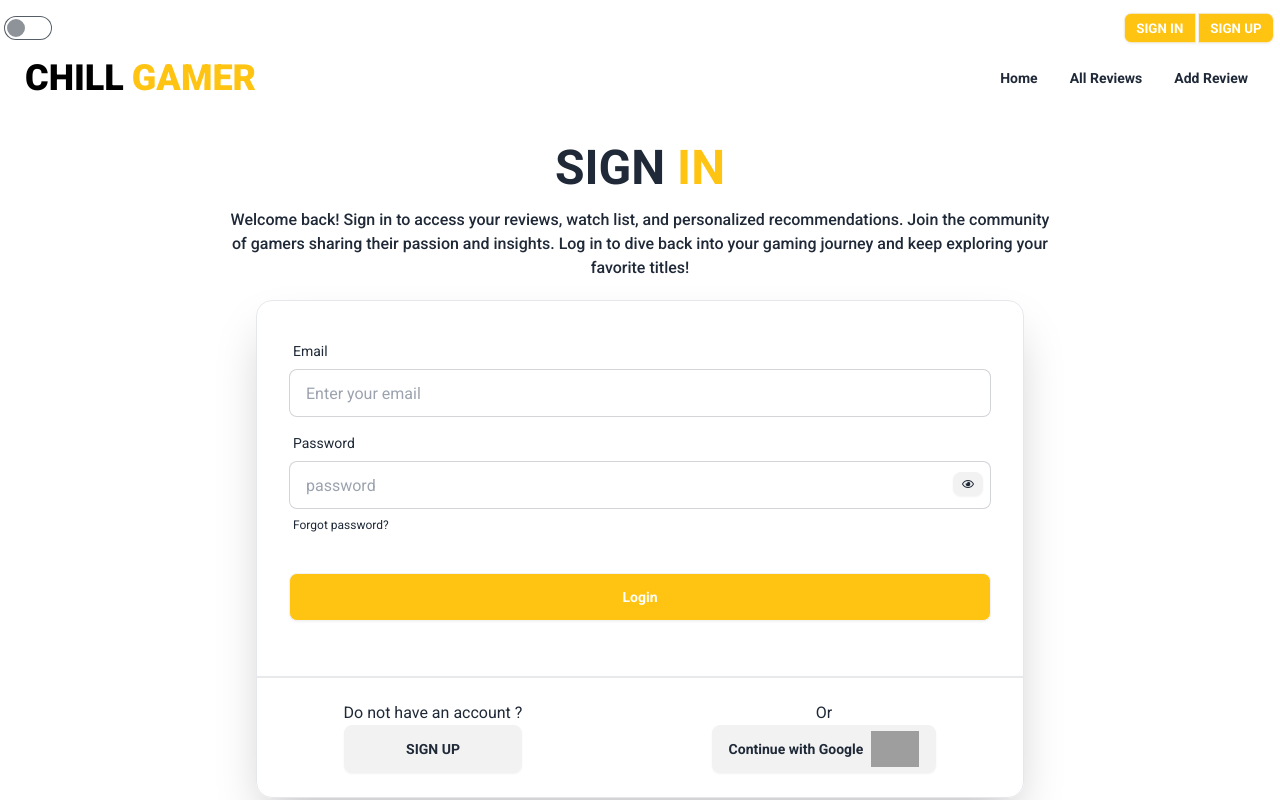
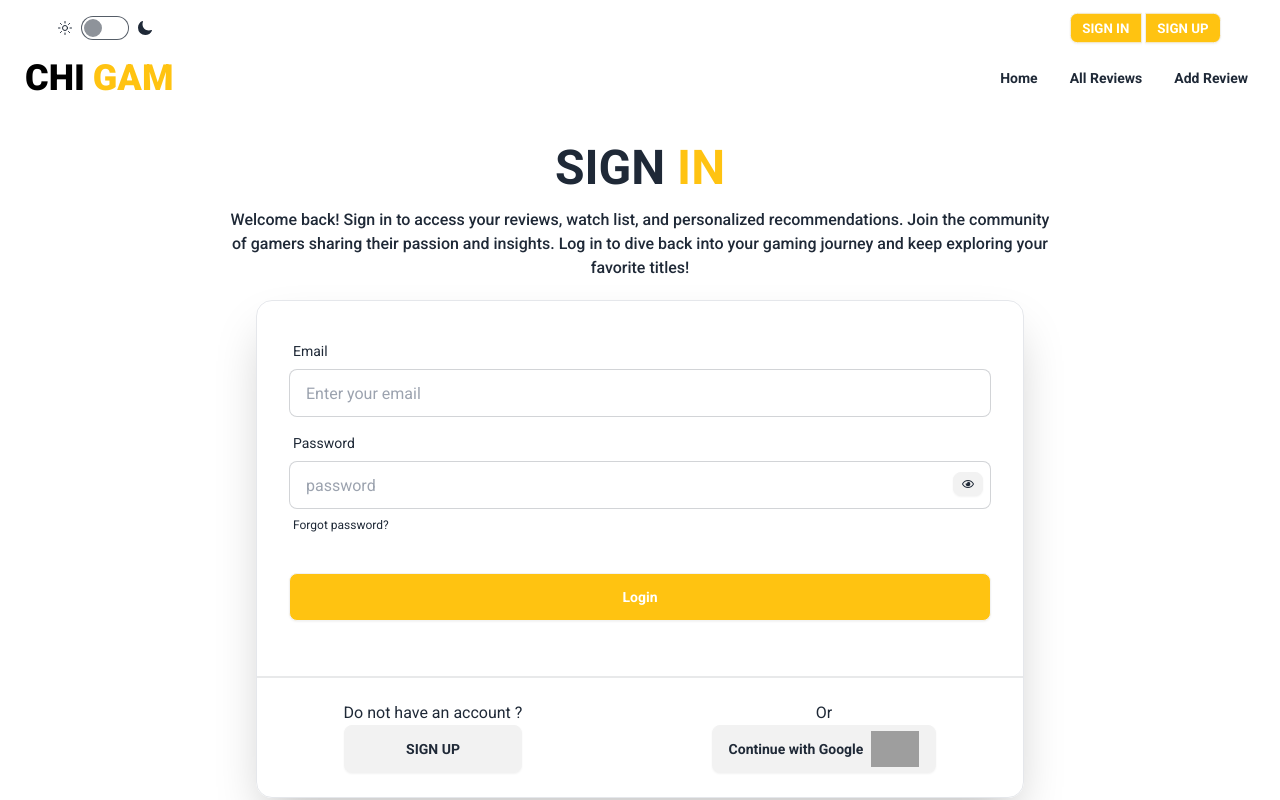
Before and after one commit to farahsamsi/Chill-Gamer-Client, a React (Vite) app: page /login in a window 1280 px wide. Shown: the top 800 px of the page. Built offline with nearby package versions, Linux system fonts and the light colour scheme; no server answers; grey boxes are pictures that could not be loaded.

Commit message:
updated the fetch urls in router for my reviews and watchlist pages

```diff
--- a/src/Components/Navbar/Navbar.jsx
+++ b/src/Components/Navbar/Navbar.jsx
@@ -25,15 +25,15 @@ const Navbar = () => {
             <div className="navbar bg-base-100 container mx-auto">
                 <div className="flex-1">
                     <Link to='/' className={`btn btn-ghost text-2xl lg:text-4xl font-extrabold ${theme === 'light' ? 'text-black' : 'text-white'}`}>
-                        <span>
+                        <span>C
                             <Typewriter
-                                words={["CHILL"]}
+                                words={["HILL"]}
                                 loop={false}
                                 typeSpeed={40}
                             />
                         </span>
-                        <span className="text-primary"><Typewriter
-                            words={["GAMER"]}
+                        <span className="text-primary">G<Typewriter
+                            words={["AMER"]}
                             loop={false}
                             typeSpeed={40}
                             cursor
--- a/src/Components/Navbar/UserNavbar.jsx
+++ b/src/Components/Navbar/UserNavbar.jsx
@@ -3,6 +3,7 @@ import { Link, useNavigate } from "react-router-dom";
 import { AuthContext } from "../AuthProvider/AuthProvider";
 import Swal from "sweetalert2";
 import { toast } from "react-toastify";
+import { IoMoon, IoSunnyOutline } from "react-icons/io5";
 
 const UserNavbar = () => {
     const { user, loading, handleLogOut, setTheme, theme } = useContext(AuthContext);
@@ -52,14 +53,16 @@ const UserNavbar = () => {
     }
 
     return (
-        <div className="container mx-auto md:mt-3 px-1">
+        <div className="container md:w-11/12 mx-auto md:mt-3 px-1">
             <div className="navbar min-h-0  p-0">
-                <div className="flex-1 h-fit">
+                <div className="flex-1 h-fit gap-2 items-center">
+                    <IoSunnyOutline className="hidden md:flex" />
                     <input
                         checked={theme === 'dark' ? true : false}
                         onChange={toggleTheme}
                         type="checkbox"
                         className="hidden md:flex toggle" />
+                    <IoMoon className="hidden md:flex" />
                 </div>
                 <div className="flex flex-row justify-center items-center gap-4">
                     {
@@ -76,17 +79,21 @@ const UserNavbar = () => {
                     <div>
                     </div>
                     {
-                        newUser ? <div><button onClick={signOutBtn} className={`btn btn-sm join-item bg-primary font-semibold ${theme === 'light' ? 'text-white' : 'text-black'}`}>SIGN OUT</button></div> : <div className="join">
-                            <Link to='/login'><button className="btn btn-sm join-item bg-primary font-semibold text-white">SIGN IN</button></Link>
-                            <Link to='/register'><button className="btn btn-sm join-item bg-primary font-semibold text-white">SIGN UP</button></Link>
+                        newUser ? <div><button onClick={signOutBtn} className={`btn btn-sm join-item bg-primary font-semibold ${theme === 'light' ? 'text-white' : 'text-black hover:bg-white'}`}>SIGN OUT</button></div> : <div className="join">
+                            <Link to='/login'><button className={`btn btn-sm join-item bg-primary font-semibold ${theme === 'light' ? 'text-white' : 'text-black hover:bg-white'}`}>SIGN IN</button></Link>
+                            <Link to='/register'><button className={`btn btn-sm join-item bg-primary font-semibold ${theme === 'light' ? 'text-white' : 'text-black hover:bg-white'}`}>SIGN UP</button></Link>
                         </div>
                     }
                 </div>
             </div>
 
-            <div className="flex justify-center items-center md:hidden">
+            <div className="flex justify-center items-center gap-2 md:hidden">
+                <IoSunnyOutline className="md:hidden " />
                 <input onChange={toggleTheme}
-                    type="checkbox" className="toggle" defaultChecked />
+                    checked={theme === 'dark' ? true : false}
+                    type="checkbox"
+                    className="toggle" />
+                <IoMoon className="md:hidden" />
             </div>
         </div>
     );
--- a/src/Pages/Login.jsx
+++ b/src/Pages/Login.jsx
@@ -35,7 +35,9 @@ const Login = () => {
                 Swal.fire({
                     icon: "error",
                     title: "Oops...",
-                    text: `${err.message}`,
+                    text: `${err.message}.
+                    Please Try again
+                    `,
                 });
 
             });
--- a/src/Pages/ReviewDetails.jsx
+++ b/src/Pages/ReviewDetails.jsx
@@ -11,7 +11,10 @@ import Swal from "sweetalert2";
 
 const ReviewDetails = () => {
     const { user, theme } = useContext(AuthContext);
-    const { displayName, email } = user;
+    // const { displayName, email } = user;
+    const displayName = user?.displayName;
+    const email = user?.email;
+
 
     const game = useLoaderData();
     const { _id, photo, name, year, userName, userEmail, description, rating, genre } = game;
@@ -64,19 +67,19 @@ const ReviewDetails = () => {
                                         {/* row 1 */}
                                         <tr>
                                             <td className="text-primary text-xl"><IoMdPricetags /></td>
-                                            <td className="font-bold text-black/55">Genre :</td>
+                                            <td className={`font-bold ${theme === 'light' ? 'text-black/55' : 'text-white'}`}>Genre :</td>
                                             <td>{genre}</td>
                                         </tr>
                                         {/* row 2 */}
                                         <tr>
                                             <td className="text-primary text-xl"><FaRegClock /></td>
-                                            <td className="font-bold text-black/55">Release Year :</td>
+                                            <td className={`font-bold ${theme === 'light' ? 'text-black/55' : 'text-white'}`}>Release Year :</td>
                                             <td>{year}</td>
                                         </tr>
                                         {/* row 3 */}
                                         <tr>
                                             <td className="text-primary text-xl"><FaRegStarHalfStroke /></td>
-                                            <td className="font-bold text-black/55">Rating :</td>
+                                            <td className={`font-bold ${theme === 'light' ? 'text-black/55' : 'text-white'}`}>Rating :</td>
                                             <td>{rating}/5</td>
                                         </tr>
                                     </tbody>
@@ -96,12 +99,12 @@ const ReviewDetails = () => {
                 <div className="mt-6 space-y-3">
                     <h1 className="text-xl lg:text-2xl font-extrabold">{name} <span className="text-primary">REVIEW</span></h1>
                     <div className="">
-                        <p className="font-bold text-black/55 flex items-center gap-2">
+                        <p className="font-bold flex items-center gap-2">
                             <p className="text-primary text-xl"><VscOpenPreview /></p>
                             <p>Reviewed By :</p>
                             <p>{userName}</p>
                         </p>
-                        <p className="font-bold text-black/55 flex items-center gap-2 flex-wrap">
+                        <p className="font-bold flex items-center gap-2 flex-wrap">
                             <p className="text-primary text-xl"><MdAlternateEmail /></p>
                             <p>Contact Reviewer :</p>
                             <p>{userEmail}</p>
--- a/src/Routes/router.jsx
+++ b/src/Routes/router.jsx
@@ -55,13 +55,8 @@ const router = createBrowserRouter([
                 element: <PrivateRoute>
                     <MyReviews></MyReviews>
                 </PrivateRoute>,
-                loader: async ({ params }) => {
-                    // const { loading, setLoading, } = useContext(AuthContext);
-                    // console.log(loading)
-                    const res = await fetch('https://assignment-ten-server-iota-five.vercel.app/gameReviews')
-                    const data = await res.json();
-                    const filterData = data.filter(d => d.userEmail == params.email)
-                    return filterData;
+                loader: ({ params }) => {
+                    return fetch(`https://assignment-ten-server-iota-five.vercel.app/gameReviews/email/${params.email}`)
                 }
             },
             {
@@ -70,10 +65,8 @@ const router = createBrowserRouter([
                     <MyWatchlist></MyWatchlist>
                 </PrivateRoute>,
                 loader: async ({ params }) => {
-                    const res = await fetch('https://assignment-ten-server-iota-five.vercel.app/watchList')
-                    const data = await res.json();
-                    const filterData = data.filter(d => d.email == params.email)
-                    return filterData;
+                    return fetch(`https://assignment-ten-server-iota-five.vercel.app/watchList/email/${params.email}`)
+
                 }
             },
             {
```
